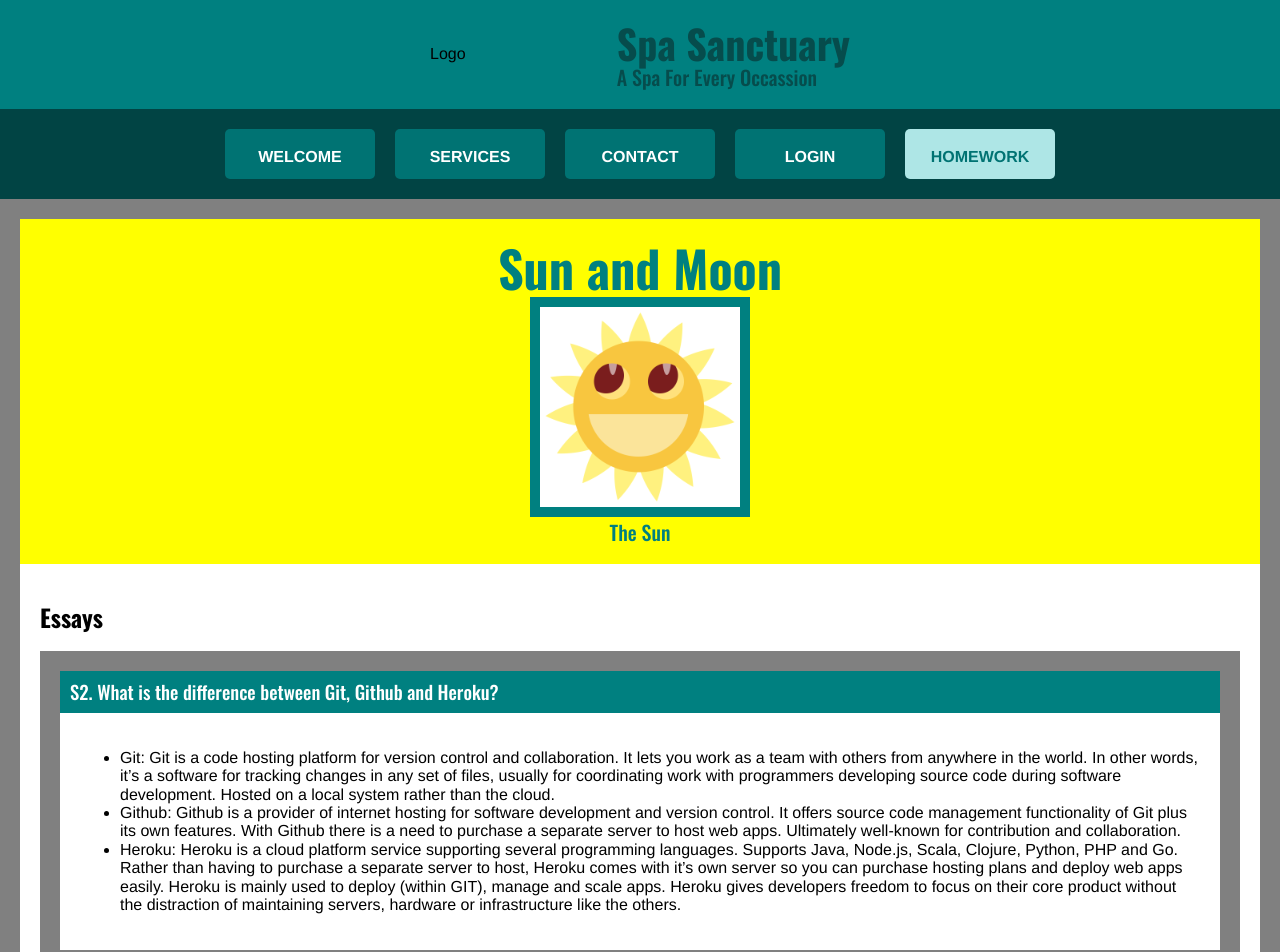
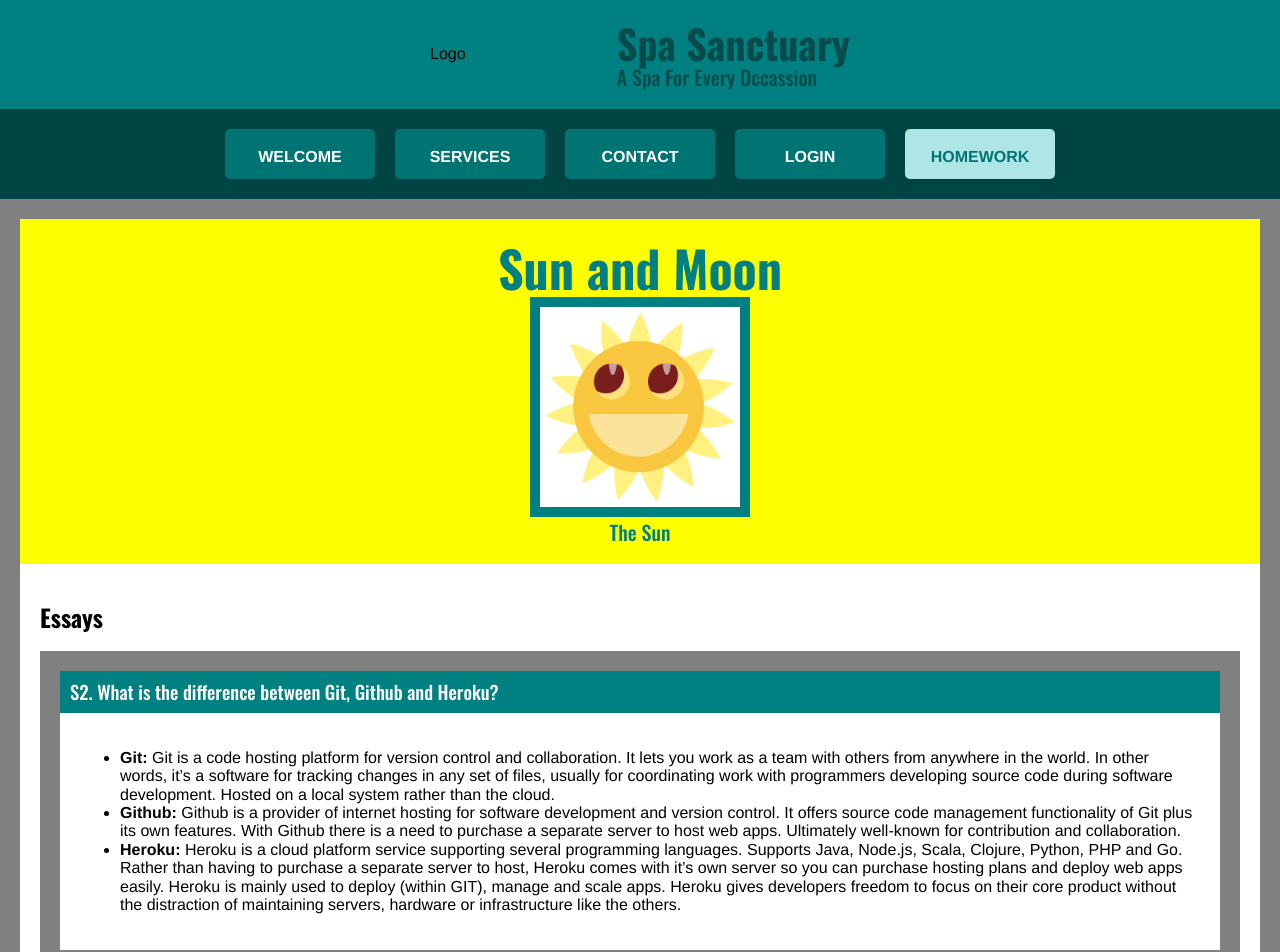
Before and after one commit to swcarey/Web-1-Carey-Spencer-Final, a React (Create React App) app: page /homework in a window 1280 px wide. Shown: the top 952 px of the page. Built offline with nearby package versions, Linux system fonts and the light colour scheme.

Commit message:
Updating Homework Two

```diff
--- a/src/React/Homework/Essays/Essays.jsx
+++ b/src/React/Homework/Essays/Essays.jsx
@@ -9,9 +9,9 @@ const Essays = () => {
             <h2>Essays</h2>
             <Essay q='S2. What is the difference between Git, Github and Heroku?'>
                 <ul>
-                    <li>Git: Git is a code hosting platform for version control and collaboration. It lets you work as a team with others from anywhere in the world. In other words, it’s a software for tracking changes in any set of files, usually for coordinating work with programmers developing source code during software development. Hosted on a local system rather than the cloud. </li>
-                    <li>Github: Github is a provider of internet hosting for software development and version control. It offers source code management functionality of Git plus its own features. With Github there is a need to purchase a separate server to host web apps. Ultimately well-known for contribution and collaboration.</li>
-                    <li>Heroku: Heroku is a cloud platform service supporting several programming languages. Supports Java, Node.js, Scala, Clojure, Python, PHP and Go. Rather than having to purchase a separate server to host, Heroku comes with it’s own server so you can purchase hosting plans and deploy web apps easily. Heroku is mainly used to deploy (within GIT), manage and scale apps. Heroku gives developers freedom to focus on their core product without the distraction of maintaining servers, hardware or infrastructure like the others. </li>
+                    <li><b>Git:</b> Git is a code hosting platform for version control and collaboration. It lets you work as a team with others from anywhere in the world. In other words, it’s a software for tracking changes in any set of files, usually for coordinating work with programmers developing source code during software development. Hosted on a local system rather than the cloud. </li>
+                    <li><b>Github:</b> Github is a provider of internet hosting for software development and version control. It offers source code management functionality of Git plus its own features. With Github there is a need to purchase a separate server to host web apps. Ultimately well-known for contribution and collaboration.</li>
+                    <li><b>Heroku:</b> Heroku is a cloud platform service supporting several programming languages. Supports Java, Node.js, Scala, Clojure, Python, PHP and Go. Rather than having to purchase a separate server to host, Heroku comes with it’s own server so you can purchase hosting plans and deploy web apps easily. Heroku is mainly used to deploy (within GIT), manage and scale apps. Heroku gives developers freedom to focus on their core product without the distraction of maintaining servers, hardware or infrastructure like the others. </li>
                 </ul>
             </Essay >
             <Essay q='S3. Explain the difference between HTML, CSS and JS.'>
```
